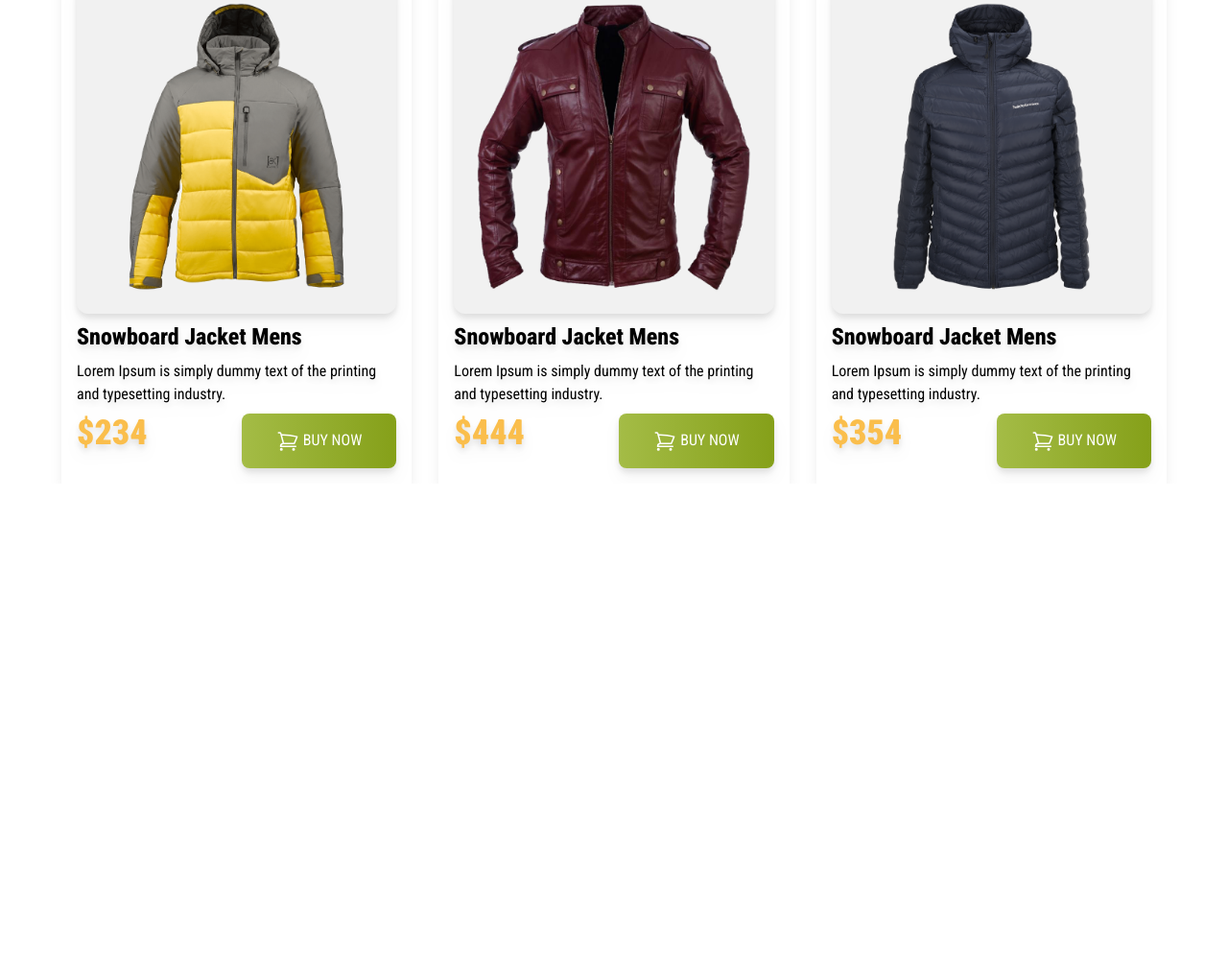
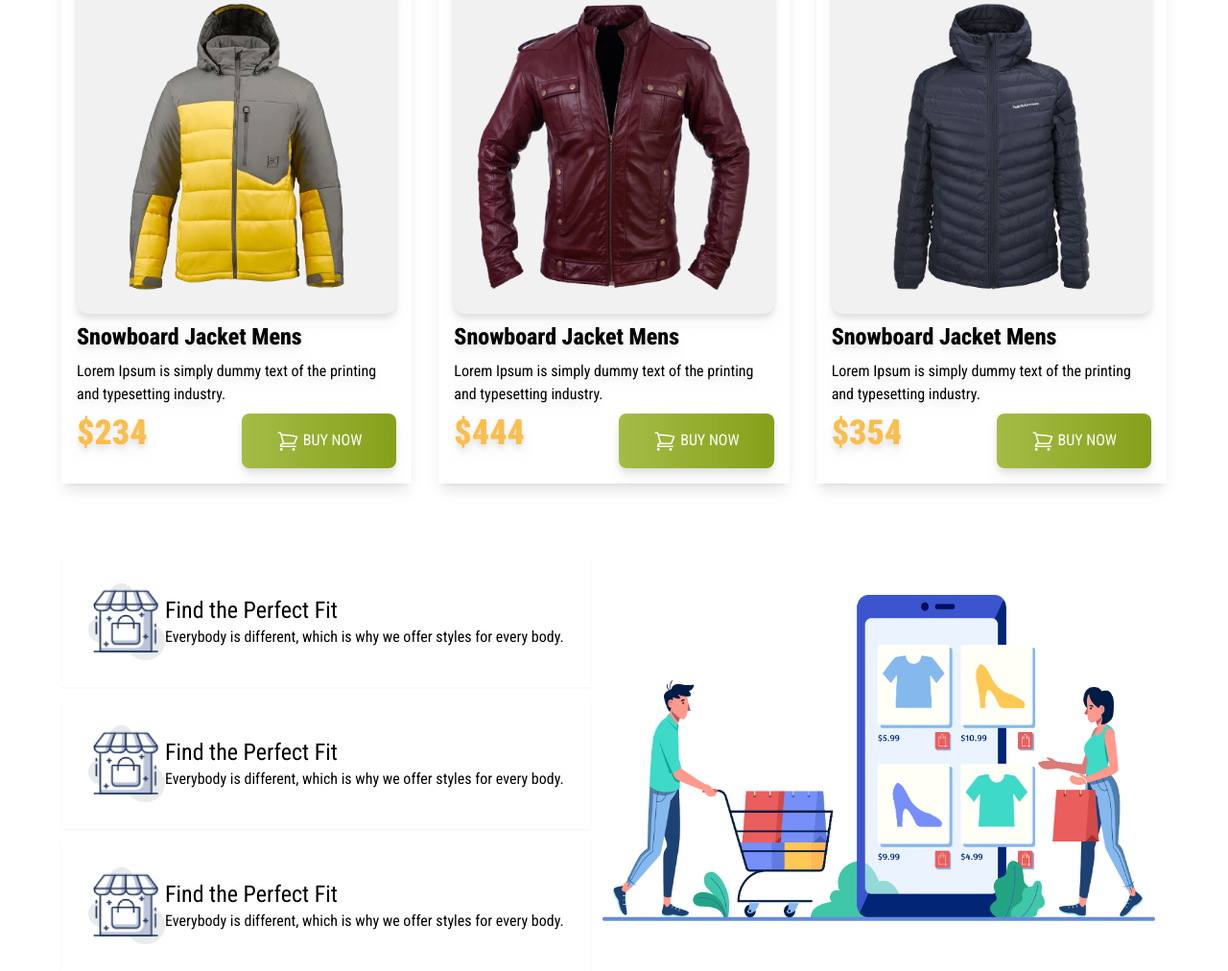
Before and after one commit to SopnilSwapon/penguin-fashion-with-tailwind, a plain HTML site: page index.html in a window 1280 px wide. Shown: the part 1620-2632 px from the top of the page at 96% size. Before the commit the page ends 2124 px from the top, so only its background shows below. Drawn offline with nearby package versions, Linux system fonts and the light colour scheme.

Commit message:
finish the last section

```diff
--- a/index.html
+++ b/index.html
@@ -169,6 +169,37 @@
                 </div>
             </div>
         </section>
+
+        <!-- Find the perfect fit section -->
+        <section class="mt-16 flex flex-col lg:flex-row items-center gap-3">
+            <div>
+                <div class="flex items-center justify-between shadow-sm p-7 mt-3">
+                    <img class="h-20 w-20" src="./icons/house.png" alt="">
+                    <div class="font-roboto">
+                        <h5 class="text-2xl">Find the Perfect Fit</h5>
+                        <p>Everybody is different, which is why we
+                            offer styles for every body.</p>
+                    </div>
+                </div>
+                <div class="flex items-center justify-between shadow-sm p-7 mt-3">
+                    <img class="h-20 w-20" src="./icons/house.png" alt="">
+                    <div class="font-roboto">
+                        <h5 class="text-2xl">Find the Perfect Fit</h5>
+                        <p>Everybody is different, which is why we
+                            offer styles for every body.</p>
+                    </div>
+                </div>
+                <div class="flex items-center justify-between shadow-sm p-7 mt-3">
+                    <img class="h-20 w-20" src="./icons/house.png" alt="">
+                    <div class="font-roboto">
+                        <h5 class="text-2xl">Find the Perfect Fit</h5>
+                        <p>Everybody is different, which is why we
+                            offer styles for every body.</p>
+                    </div>
+                </div>
+            </div>
+            <img class="h-full w-1/2" src="./images/shopping.png" alt="">
+        </section>
     </main>
     <footer>
 
```
